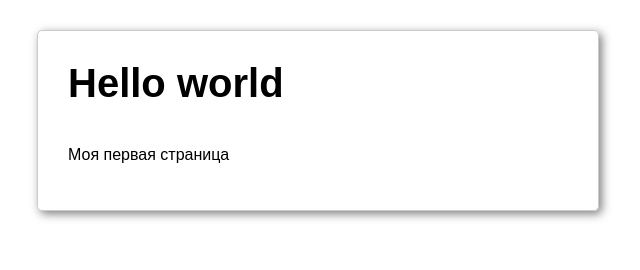
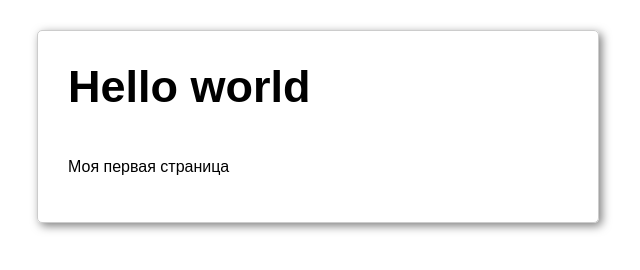
Before and after one commit to sergeche/mcs-pr, a plain HTML site: page index.html in a window 1280 px wide. Shown: the whole page, without its empty margins (322-962 px from the left). Drawn offline with Linux system fonts and the light colour scheme.

Commit message:
Изменения в тексте

```diff
--- a/style.css
+++ b/style.css
@@ -3,8 +3,8 @@ body {
 }
 
 h1 {
-	font-weight: bold;
-	font-size: 40px;
+	font-weight: italic;
+	font-size: 45px;
 	margin: 0 0 1em;
 }
 
```
